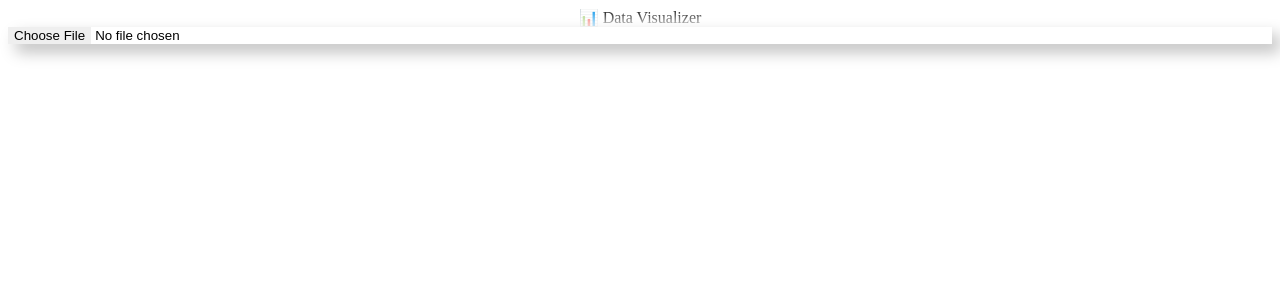
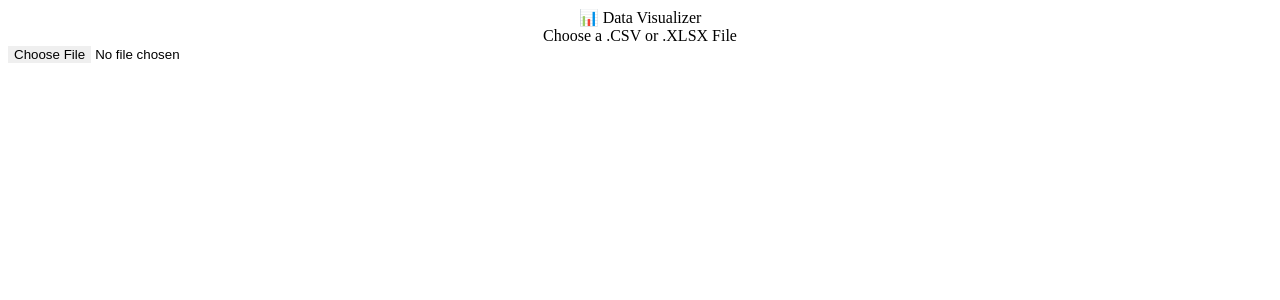
Before and after one commit to mrchiraggarg/data-visualizer, a React (Vite) app: page / in a window 1280 px wide. Shown: the top 300 px of the page. Built offline with nearby package versions, Linux system fonts and the light colour scheme.

Commit message:
committing

```diff
--- a/src/components/FileUploader.tsx
+++ b/src/components/FileUploader.tsx
@@ -21,13 +21,11 @@
 
     reader.onload = (evt) => {
       const result = evt.target?.result;
-
       if (!result) return;
 
       if (file.name.endsWith('.xlsx')) {
         const data = new Uint8Array(result as ArrayBuffer);
         const workbook = XLSX.read(data, { type: 'array' });
-
         const sheet = workbook.Sheets[workbook.SheetNames[0]];
         const jsonData = XLSX.utils.sheet_to_json<any>(sheet);
 
@@ -61,12 +59,22 @@
   };
 
   return (
-    <div className="p-6 rounded-xl shadow-neumorph-light bg-gray-100 dark:bg-gray-800 max-w-md mx-auto">
+    <div className="p-6 rounded-2xl shadow-neumorph bg-cardBg text-white w-full max-w-xl mx-auto mb-6">
+      <label className="block w-full text-center text-sm font-semibold mb-3 text-slate-300">
+        Choose a .CSV or .XLSX File
+      </label>
+
       <input
         type="file"
         accept=".csv,.xlsx"
         onChange={handleFile}
-        className="block w-full text-sm text-gray-700 file:mr-4 file:py-3 file:px-5 file:rounded-xl file:border-0 file:text-sm file:font-semibold file:bg-gray-300 file:text-gray-900 hover:file:bg-gray-400 dark:file:bg-gray-700 dark:file:text-gray-300 dark:hover:file:bg-gray-600"
+        className="w-full text-sm text-gray-300
+          file:mr-4 file:py-3 file:px-6
+          file:rounded-xl file:border-0
+          file:font-semibold
+          file:bg-accent file:text-white
+          hover:file:bg-blue-600
+          transition-all duration-150"
       />
     </div>
   );
```
